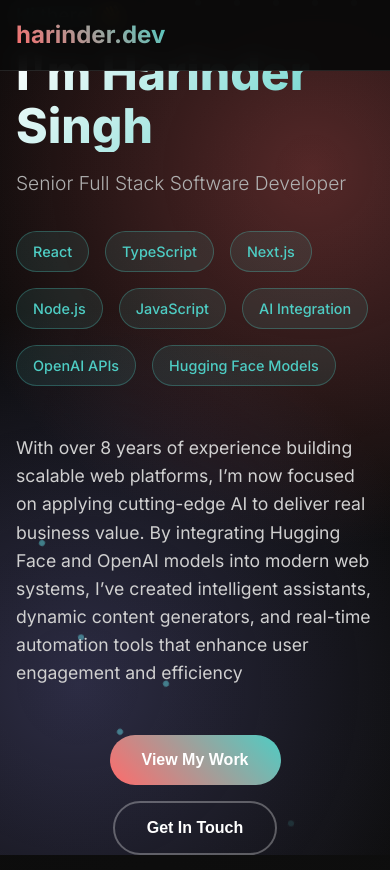
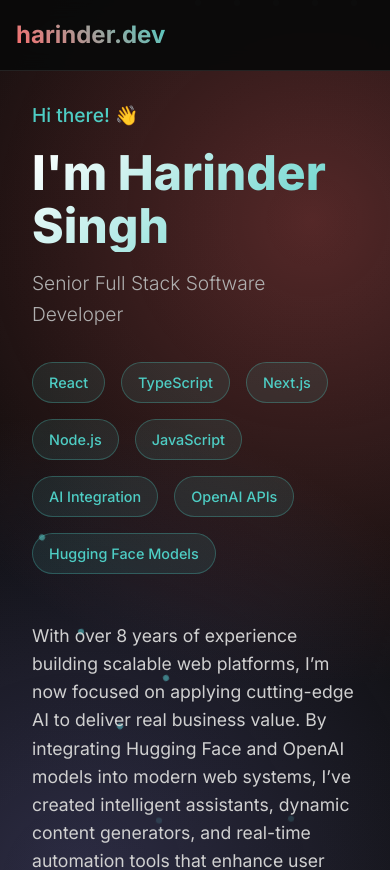
Before and after one commit to hrindrsmaan/harinder.dev, a React (Vite) app: page / in a window 390 px wide. Shown: the top 870 px of the page. Built offline with nearby package versions, Linux system fonts and the light colour scheme.

Commit message:
fix: header spacing for xs screens

```diff
--- a/src/components/Hero/Hero.css
+++ b/src/components/Hero/Hero.css
@@ -82,6 +82,16 @@
 }
 
 @media (max-width: 768px) {
+  .hero {
+    min-height: calc(100vh - 60px);
+    padding-top: 100px; /* More space on mobile */
+    padding-bottom: 2rem;
+  }
+
+  .hero-content {
+    padding: 0 1rem; /* Add horizontal padding on mobile */
+  }
+
   .hero-title {
     font-size: 3rem;
   }
```
